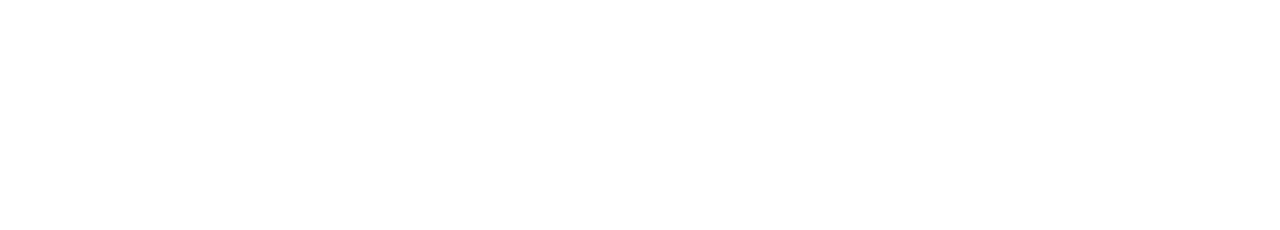
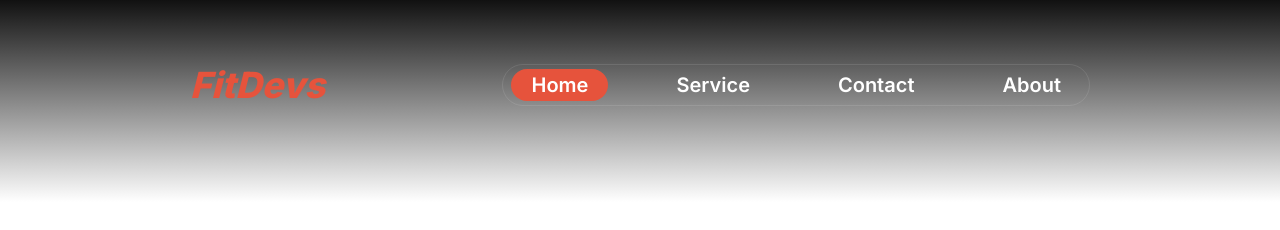
Before and after one commit to MdNazmulHaqueA/fit-devs, a plain HTML site: page index.html in a window 1280 px wide. Drawn offline with Linux system fonts and the light colour scheme.

Commit message:
Navbar created

```diff
--- a/css/styles.css
+++ b/css/styles.css
@@ -1,5 +1,4 @@
 /* Reset Styles */
-
 *,
 *::before,
 *::after {
@@ -17,8 +16,8 @@ body {
   max-width: 1440px;
   width: 100%;
   margin: 0 auto;
-  padding-left: 190px;
-  padding-right: 190px;
+  /* padding-left: 190px;
+  padding-right: 190px; */
 }
 h1,
 h2,
@@ -95,9 +94,7 @@ td {
 .text-lighter {
   color: rgba(239, 237, 232, 0.65);
 }
-.bg-red-orange {
-  background-color: #e6533c;
-}
+
 .bg-black {
   background-color: #000;
 }
@@ -105,11 +102,68 @@ td {
   background-color: #222;
 }
 .btn {
+  border-radius: 2.5rem;
+  color: #fff;
   cursor: pointer;
-  color: #fff;
   font-size: 1.2rem;
   font-weight: 600;
   line-height: 1.4rem;
+  padding: 1rem 2.5rem;
   text-align: center;
-  padding: 1rem 2.5rem;
 }
+.btn-red-orange {
+  background-color: #e6533c;
+}
+.btn-outlined {
+  background-color: transparent;
+  border: 1px solid #fff;
+}
+.btn-outlined:hover {
+  background-color: #e6533c;
+}
+
+/* Header Section Styles */
+header {
+  padding-top: 4rem;
+  padding-bottom: 6rem;
+  padding-left: 190px;
+  padding-right: 190px;
+  background: linear-gradient(180deg, #111 0%, rgba(119, 119, 119, 0) 100%);
+}
+nav {
+  display: flex;
+  justify-content: space-between;
+  align-items: center;
+}
+.brand {
+  font-size: 2.25rem;
+  font-style: italic;
+  font-weight: 800;
+  line-height: 2.5rem;
+}
+.nav-links {
+  border-radius: 2.5rem;
+  border: 1px solid rgba(255, 255, 255, 0.1);
+  padding: 0.5rem;
+}
+nav ul {
+  display: flex;
+  align-items: center;
+  gap: 3rem;
+  list-style: none;
+}
+nav ul li a {
+  border-radius: 2.5rem;
+  color: #fff;
+  font-size: 1.25rem;
+  font-weight: 600;
+  text-decoration: none;
+  padding: 0.25rem 1.25rem;
+  transition: 0.3s ease;
+}
+nav ul li a.active {
+  background-color: #e6533c;
+}
+nav ul li a:hover {
+  background-color: #e6533c;
+}
--- a/index.html
+++ b/index.html
@@ -14,5 +14,20 @@
     <!-- Link Custom CSS -->
     <link rel="stylesheet" href="css/styles.css" />
   </head>
-  <body></body>
+  <body>
+    <header>
+      <nav>
+        <div class="brand text-red-orange">FitDevs</div>
+        <div class="nav-links">
+          <ul>
+            <li><a href="#" class="active">Home</a></li>
+            <li><a href="#">Service</a></li>
+            <li><a href="#">Contact</a></li>
+            <li><a href="#">About</a></li>
+          </ul>
+        </div>
+      </nav>
+      <section></section>
+    </header>
+  </body>
 </html>
```
